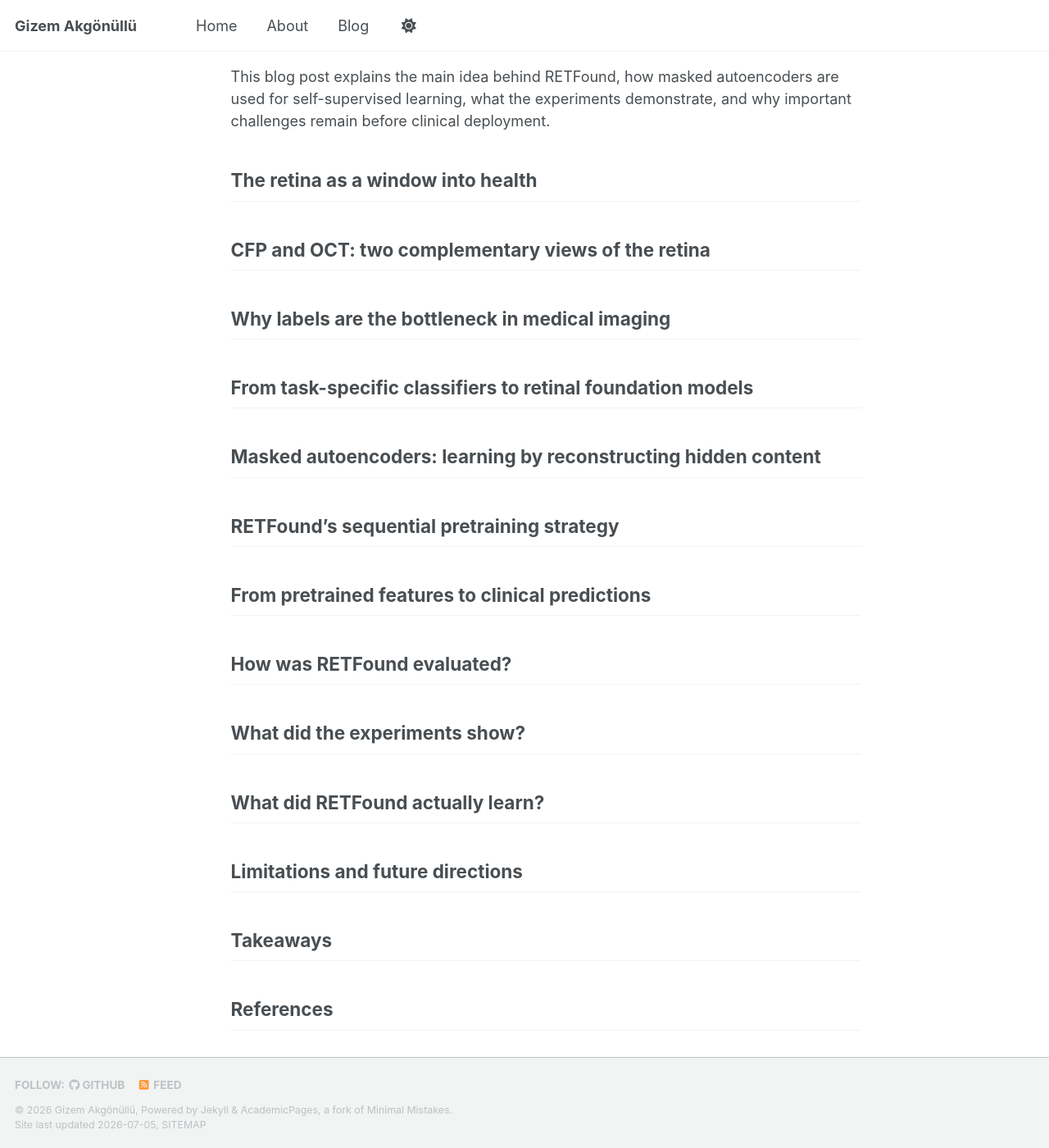
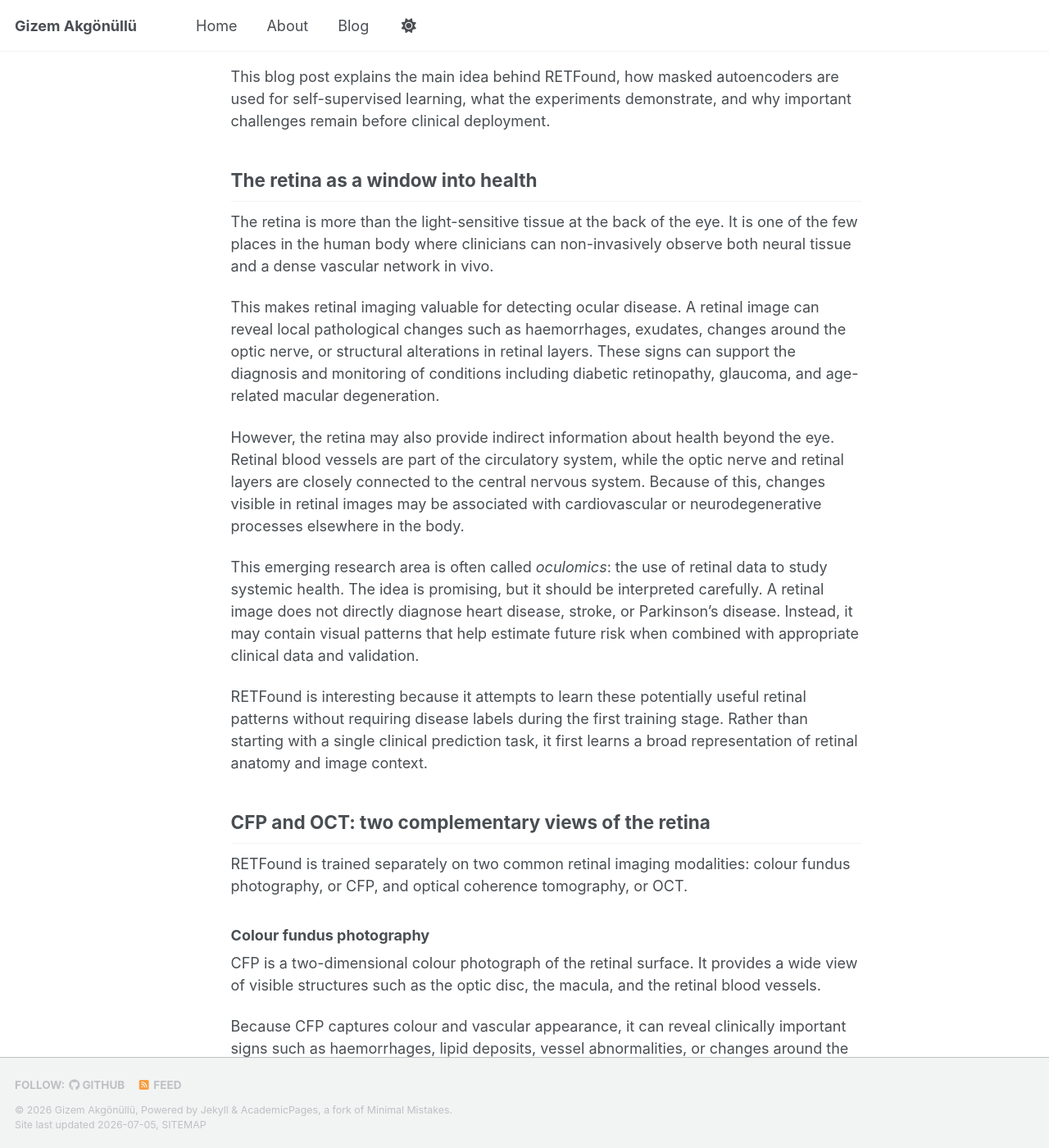
Before and after one commit to gizem-corp/gizem-corp.github.io, a Jekyll site: the page built from _posts/2026-07-05-retfound-learning-from-the-retina-without-labels.md, in a window 1280 px wide and 1400 px high, scrolled down 324 px. Shown: the whole window at 82% size. Built offline with Jekyll 4.4.1, drawn with Linux system fonts in a browser that asks for light colours; a style sheet for code colours, icons or effects is not loaded; some of the changed text lies outside the part shown.

Commit message:
Add retinal imaging background sections

```diff
--- a/_posts/2026-07-05-retfound-learning-from-the-retina-without-labels.md
+++ b/_posts/2026-07-05-retfound-learning-from-the-retina-without-labels.md
@@ -24,7 +24,43 @@ This blog post explains the main idea behind RETFound, how masked autoencoders a
 
 ## The retina as a window into health
 
+The retina is more than the light-sensitive tissue at the back of the eye. It is one of the few places in the human body where clinicians can non-invasively observe both neural tissue and a dense vascular network in vivo.
+
+This makes retinal imaging valuable for detecting ocular disease. A retinal image can reveal local pathological changes such as haemorrhages, exudates, changes around the optic nerve, or structural alterations in retinal layers. These signs can support the diagnosis and monitoring of conditions including diabetic retinopathy, glaucoma, and age-related macular degeneration.
+
+However, the retina may also provide indirect information about health beyond the eye. Retinal blood vessels are part of the circulatory system, while the optic nerve and retinal layers are closely connected to the central nervous system. Because of this, changes visible in retinal images may be associated with cardiovascular or neurodegenerative processes elsewhere in the body.
+
+This emerging research area is often called *oculomics*: the use of retinal data to study systemic health. The idea is promising, but it should be interpreted carefully. A retinal image does not directly diagnose heart disease, stroke, or Parkinson's disease. Instead, it may contain visual patterns that help estimate future risk when combined with appropriate clinical data and validation.
+
+RETFound is interesting because it attempts to learn these potentially useful retinal patterns without requiring disease labels during the first training stage. Rather than starting with a single clinical prediction task, it first learns a broad representation of retinal anatomy and image context.
+
 ## CFP and OCT: two complementary views of the retina
+
+RETFound is trained separately on two common retinal imaging modalities: colour fundus photography, or CFP, and optical coherence tomography, or OCT.
+
+### Colour fundus photography
+
+CFP is a two-dimensional colour photograph of the retinal surface. It provides a wide view of visible structures such as the optic disc, the macula, and the retinal blood vessels.
+
+Because CFP captures colour and vascular appearance, it can reveal clinically important signs such as haemorrhages, lipid deposits, vessel abnormalities, or changes around the optic nerve. These features are particularly relevant for diseases such as diabetic retinopathy and glaucoma.
+
+A useful intuition is that CFP answers the question: *What does the retina look like from above?*
+
+### Optical coherence tomography
+
+OCT provides a different type of information. Instead of showing the retinal surface, it creates cross-sectional scans through the retina. This makes the layered internal structure of the tissue visible.
+
+With OCT, clinicians can examine changes in retinal thickness, disruptions of individual layers, fluid accumulation, and structural abnormalities that may not be obvious in a surface-level photograph. OCT is therefore especially useful when disease affects the internal anatomy of the retina.
+
+A useful intuition is that OCT answers the question: *What does the retina look like from the side?*
+
+### Why use separate models?
+
+CFP and OCT contain complementary but very different visual information. CFP images emphasize colour, vessels, and surface-level lesions, whereas OCT images emphasize depth and retinal microstructure.
+
+For this reason, the RETFound paper trains separate foundation models for CFP and OCT rather than combining both modalities in one network. This allows each model to specialize in the visual patterns of its own modality.
+
+At the same time, this is also a limitation of the current approach. A future multimodal model could potentially combine the broad vascular information from CFP with the detailed structural information from OCT.
 
 ## Why labels are the bottleneck in medical imaging
 
```
